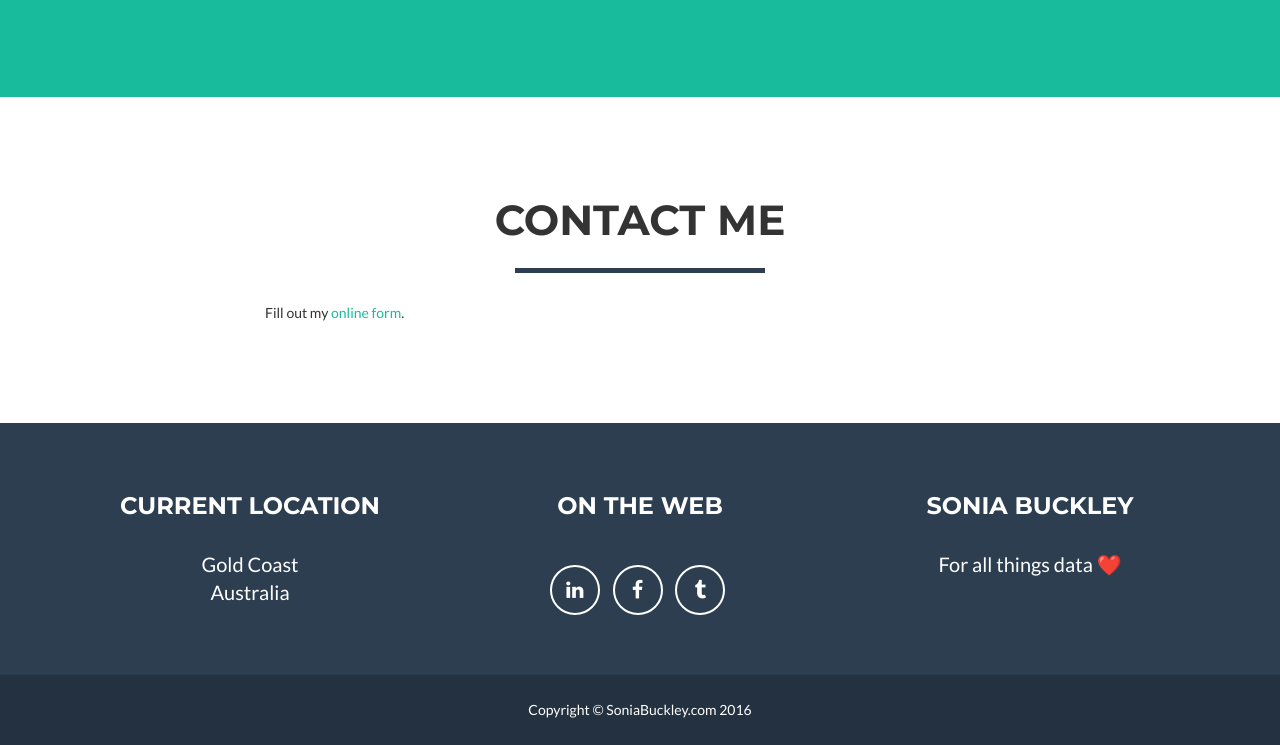
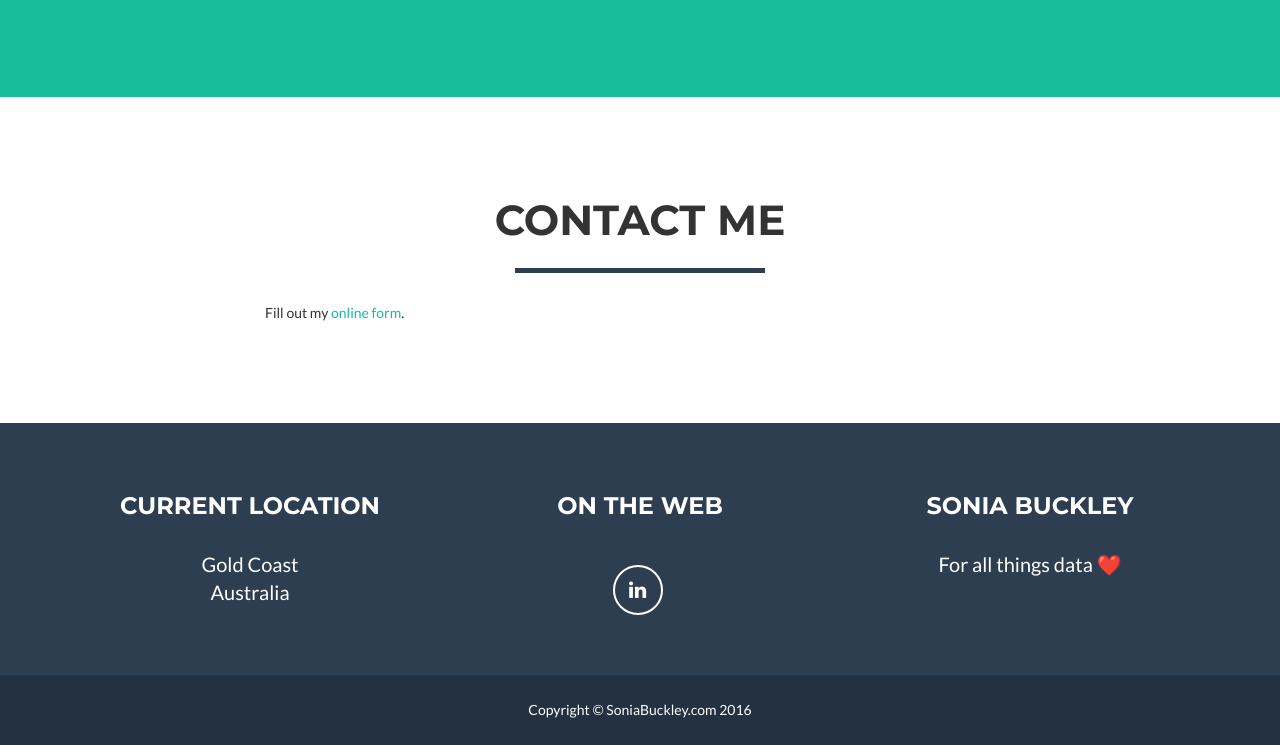
Before and after one commit to SoniaBuckley/sonia-portfolio, a website: page index.html in a window 1280 px wide. Shown: the part 1937-2682 px from the top of the page. Drawn offline with nearby package versions, Linux system fonts and the light colour scheme; a script that the page names is missing.

Commit message:
changed title, removed socials not used

```diff
--- a/index.html
+++ b/index.html
@@ -75,7 +75,7 @@
                     <div class="intro-text">
                         <span class="name">Sonia Buckley</span>
                         <hr class="star-light">
-                        <span class="skills">Data Analyst</span>
+                        <span class="skills">Data Science & AI</span>
                     </div>
                 </div>
             </div>
@@ -205,12 +205,6 @@ var scr = d.getElementsByTagName(t)[0], par = scr.parentNode; par.insertBefore(s
                         <ul class="list-inline">
                             <li>
                                 <a href="https://au.linkedin.com/in/sonia-buckley" target="_blank" class="btn-social btn-outline"><i class="fa fa-fw fa-linkedin"></i></a>
-                            </li>
-                            <li>
-                                <a href="https://www.facebook.com/SoniaBuckleyDataAnalyst" target="_blank" class="btn-social btn-outline"><i class="fa fa-fw fa-facebook"></i></a>
-                            </li>
-                            <li>
-                                <a href="http://noisilystupendousmusic.tumblr.com/" target="_blank" class="btn-social btn-outline"><i class="fa fa-fw fa-tumblr"></i></a>
                             </li>
                         </ul>
                     </div>
```
